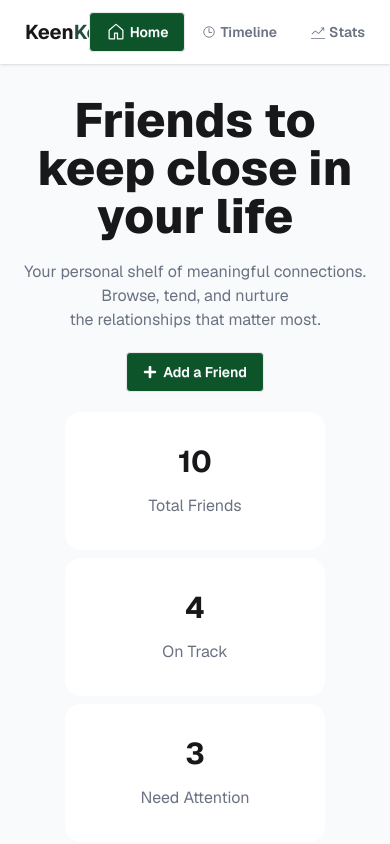
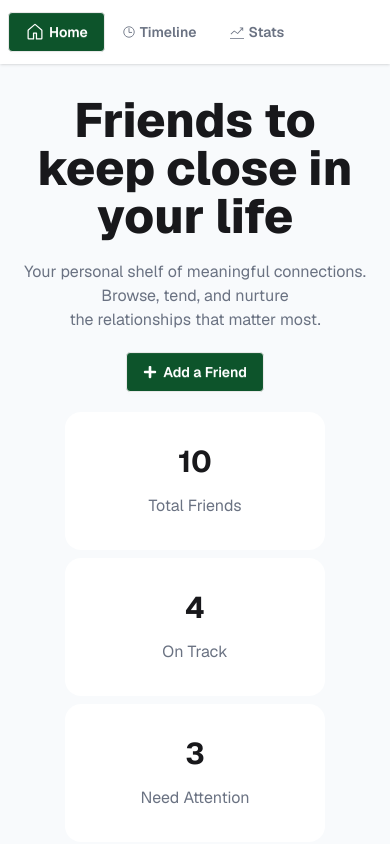
Before and after one commit to ZunaedAfif10/Keen-Keeper, a Next.js app: page / in a window 390 px wide. Shown: the top 844 px of the page. Built offline with nearby package versions, Linux system fonts and the light colour scheme.

Commit message:
fixed responsive navbar

```diff
--- a/src/components/Navbar/Navbar.jsx
+++ b/src/components/Navbar/Navbar.jsx
@@ -30,12 +30,12 @@ export const Navbar = () => {
     }
     return (
         <div className="navbar bg-base-100 shadow-sm lg:mb-20">
-            <div className="navbar-start lg:pl-40">
-                <a className="btn btn-ghost text-xl"><span className='font-bold'>Keen<span className='text-[#244D3F]'>Keeper</span>
+            <div className="lg:navbar-start md:navbar-start lg:pl-40">
+                <a className="btn btn-ghost text-xl lg:block md:block hidden"><span className='font-bold'>Keen<span className='text-[#244D3F]'>Keeper</span>
                 </span>
                 </a>
             </div>
-            <div className="navbar-end lg:pr-40">
+            <div className="lg:navbar-end md:navbar-end navbar-start lg:pr-40">
                 <a className={`btn flex items-center gap-1 ${active === 'home' ? 'bg-green-900' : 'btn-ghost'}`} onClick={() => handleClick('home')}>
                     <GoHome className={active === 'home' ? 'text-white text-xl' : 'text-gray-500'}></GoHome><span className={`${active === 'home' ? 'text-white' : 'text-gray-500'}`}>Home</span>
                 </a>
```
Also changed, not shown: 1 other file (tests, documents, lock files or other folders).
